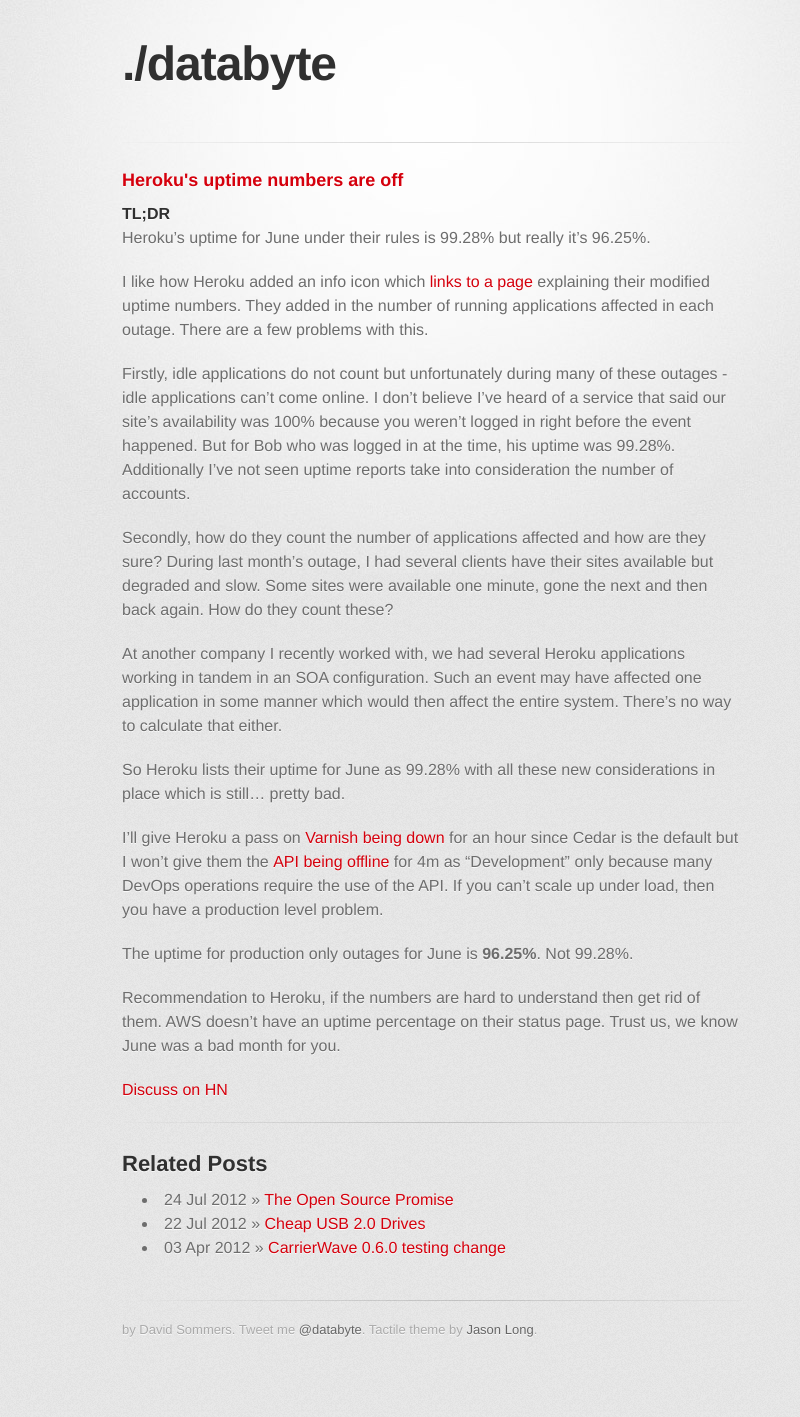
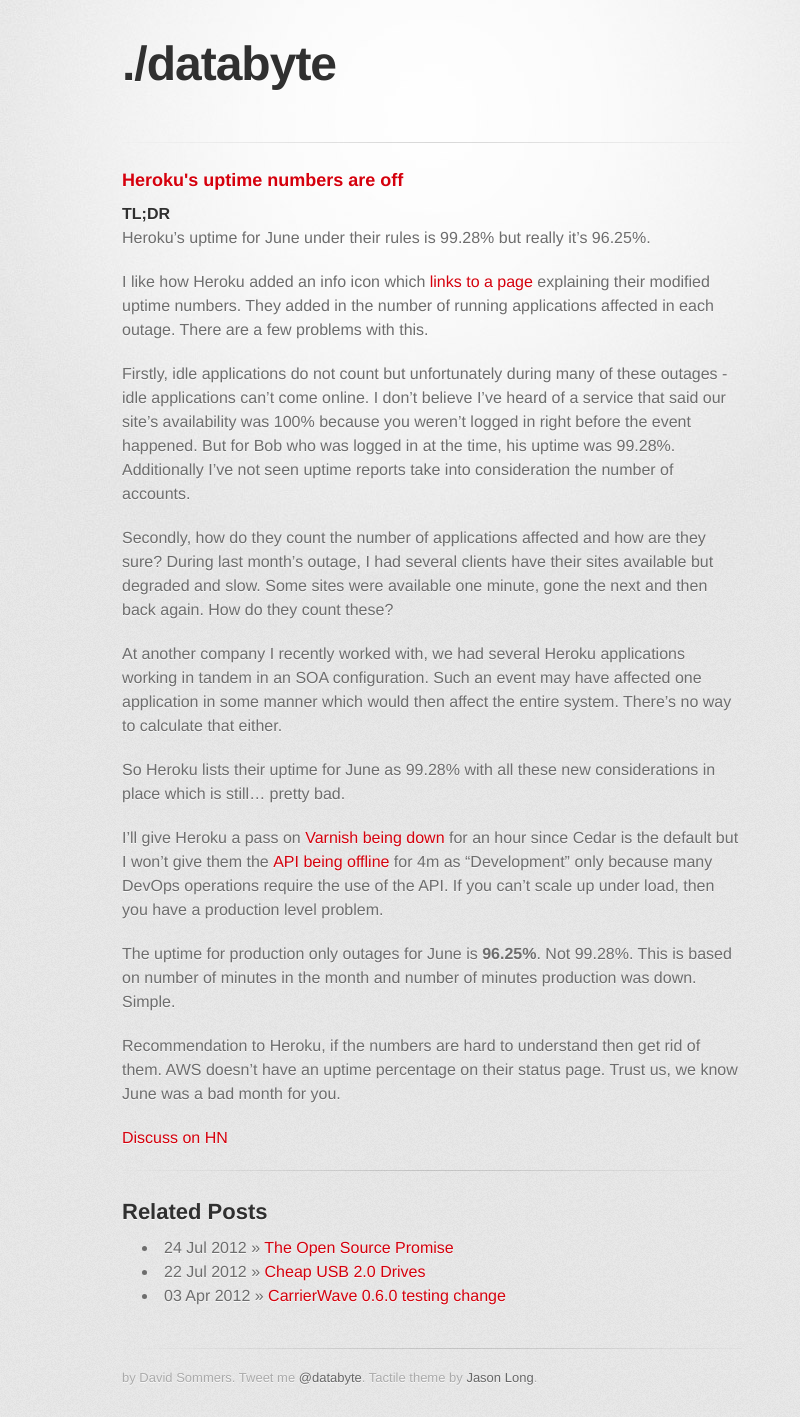
Before and after one commit to databyte/databyte.github.com, a Jekyll site: the page built from _posts/2012-07-23-heroku-uptime-numbers-are-off.md, in a window 1280 px wide. Shown: the whole page, without its empty margins (208-1008 px from the left). Built offline with Jekyll 4.4.1, drawn with Linux system fonts in a browser that asks for light colours; some web fonts are replaced; Markdown is read by kramdown in place of the engine named in the settings; before the commit the page ends 1369 px from its top, so only the background shows below that.

Commit message:
how I came to the Heroku numbers

```diff
--- a/_posts/2012-07-23-heroku-uptime-numbers-are-off.md
+++ b/_posts/2012-07-23-heroku-uptime-numbers-are-off.md
@@ -42,6 +42,8 @@
 have a production level problem.
 
 The uptime for production only outages for June is **96.25%**. Not 99.28%.
+This is based on number of minutes in the month and number of minutes
+production was down. Simple.
 
 Recommendation to Heroku, if the numbers are hard to understand then get
 rid of them. AWS doesn't have an uptime percentage on their status page.
```
